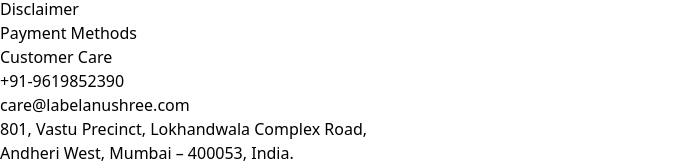
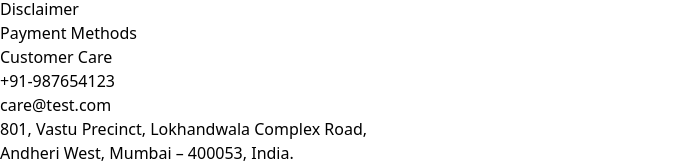
Before and after one commit to rajnishk28/ecomm-fe, a React (Vite) app: page / in a window 1280 px wide. Shown: the part 5759-5925 px from the top of the page, without its empty margins (0-685 px from the left). Built offline with nearby package versions, Linux system fonts and the light colour scheme.

Commit message:
footer changed

```diff
--- a/src/component/Footer.jsx
+++ b/src/component/Footer.jsx
@@ -66,8 +66,8 @@
                     <div>
                         <h3 class="uppercase font-semibold mb-4">Customer Care</h3>
                         <ul class="space-y-2">
-                            <li><a href="tel:+919619852390" class="hover:text-gray-400">+91-9619852390</a></li>
-                            <li><a href="mailto:care@labelanushree.com" class="hover:text-gray-400">care@labelanushree.com</a></li>
+                            <li><a href="tel:+91789654123" class="hover:text-gray-400">+91-987654123</a></li>
+                            <li><a href="mailto:care@test.com" class="hover:text-gray-400">care@test.com</a></li>
                             <li>
                                 801, Vastu Precinct, Lokhandwala Complex Road,<br />
                                 Andheri West, Mumbai – 400053, India.
```
